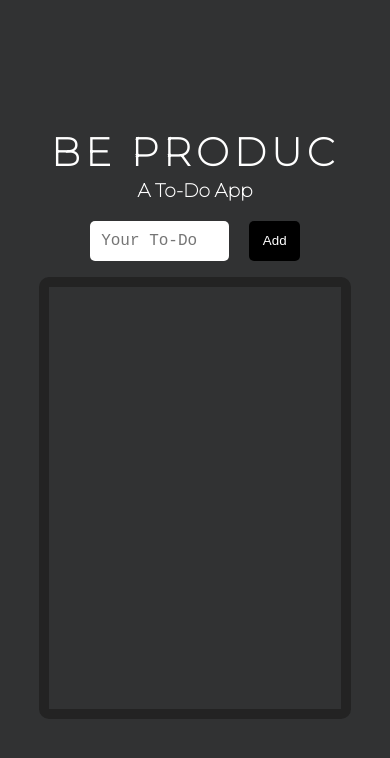
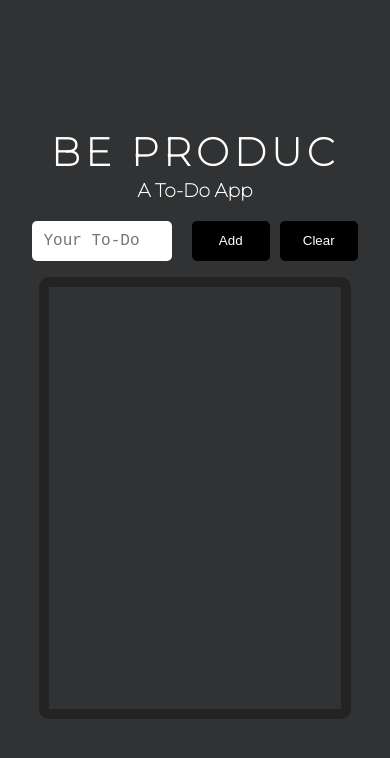
Before and after one commit to omkar787/Be-produc, a React (Create React App) app: page / in a window 390 px wide. Shown: the top 758 px of the page. Built offline with nearby package versions, Linux system fonts and the light colour scheme.

Commit message:
Added clear button

```diff
--- a/src/components/Header.css
+++ b/src/components/Header.css
@@ -24,6 +24,9 @@
     margin-bottom: 1rem;
 }
 
+.clear-btn{
+    margin-left: 10px;
+}
 .todo-box{
     width: 30vw;
     margin-right: 20px;
@@ -44,3 +47,9 @@
     padding: 2px;
     cursor: pointer;
 }
+
+@media (max-width:400px){
+    .submit-btn{
+        width: 20vw;
+    }
+}
--- a/src/components/Header.js
+++ b/src/components/Header.js
@@ -6,6 +6,9 @@ import { v4 as uuidv4 } from "uuid"
 export default function Header({ todosList, settodosList }) {
     const todoText = useRef("")
 
+    function onClearHandle(e){
+
+    }
     function onSubmitHandle(e) {
         const text = todoText.current.value
         if (text !== "") {
@@ -41,6 +44,7 @@ export default function Header({ todosList, settodosList }) {
             <div className="second-header">
                 <input ref={todoText} className="todo-box" name="todo" type="text" placeholder="Your To-Do" required />
                 <button onClick={onSubmitHandle} className="submit-btn" type="submit">Add</button>
+                <button onClick={onClearHandle} className="submit-btn clear-btn" type="submit">Clear</button>
             </div>
 
             <Todos todosList={todosList} settodosList={settodosList} />
```
